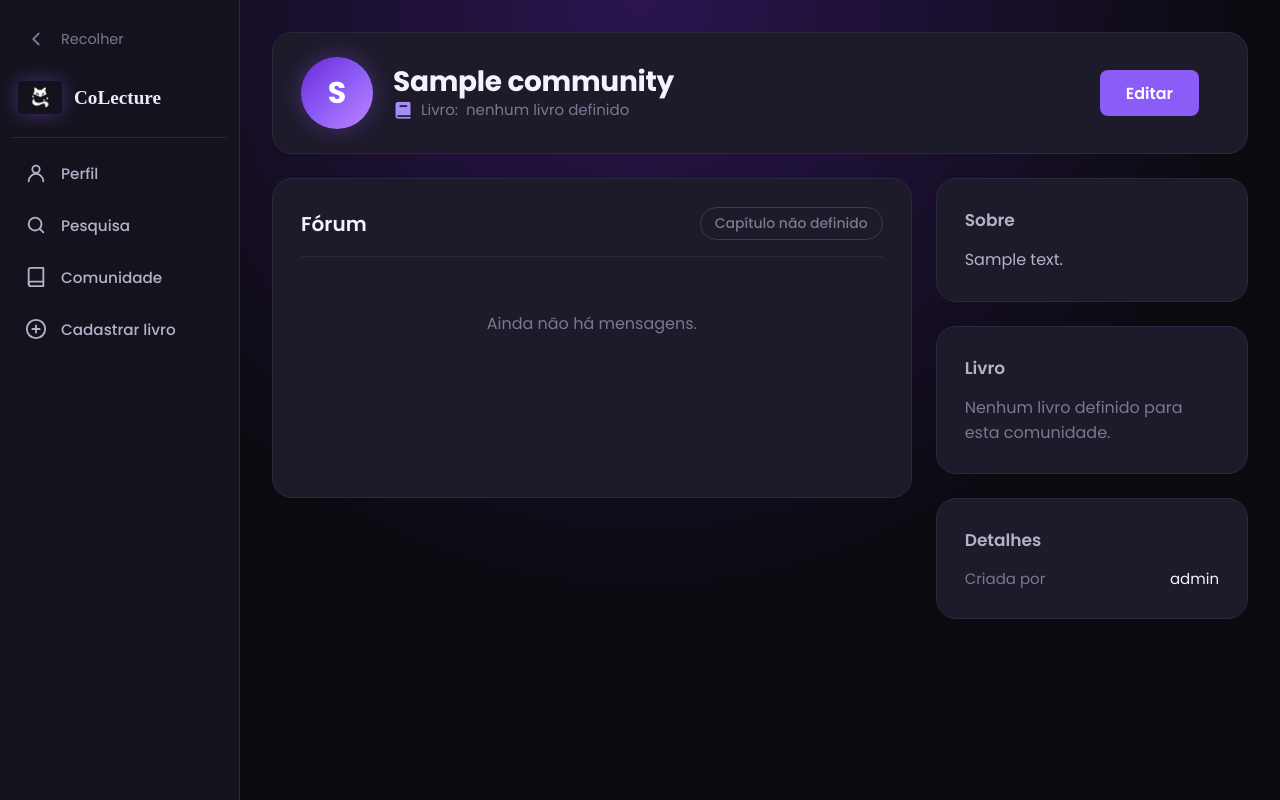
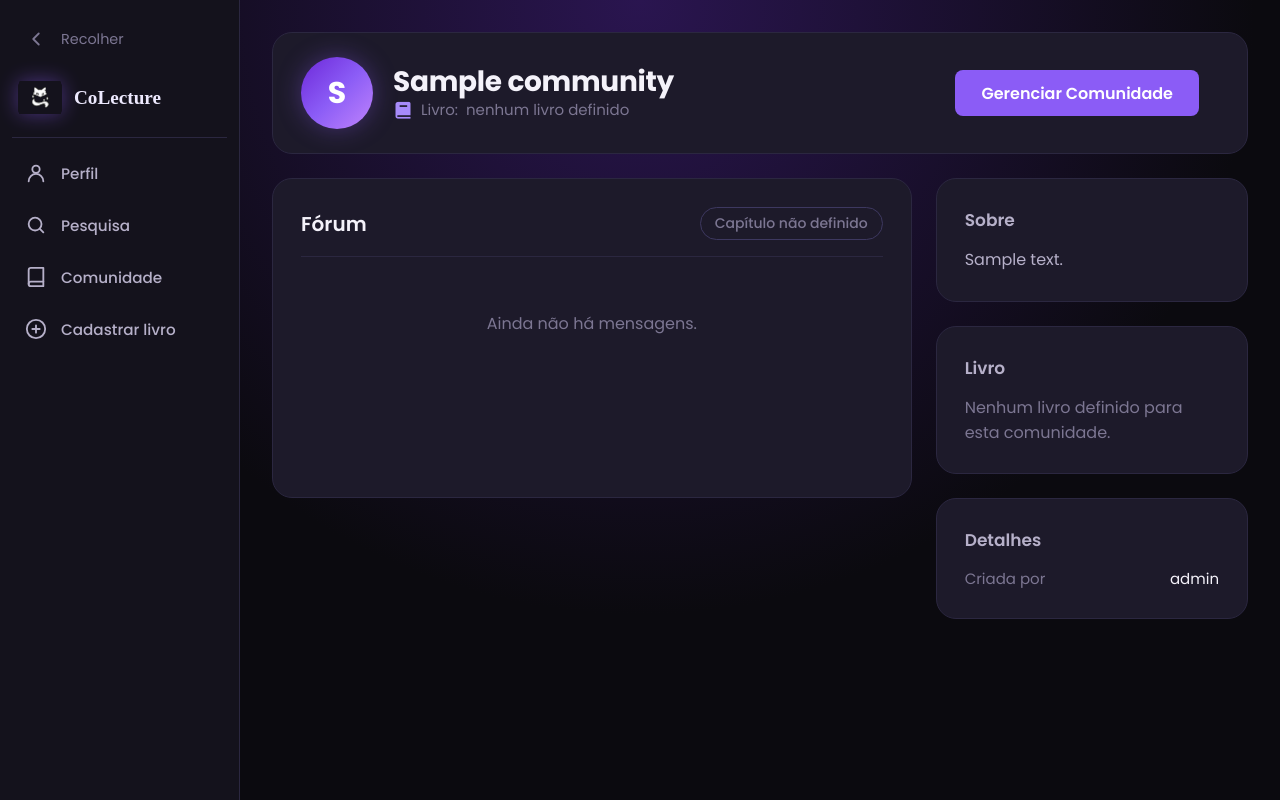
Before and after one commit to FGA0138-MDS-Ajax/2026.2-T02-Hamilton, a Django app: page /communities/1 in a window 1280 px wide. Run offline with Django 5.2, Linux system fonts and the light colour scheme; a user stored in the database is signed in; data comes from the database, SQL or seed files in the repository; tables that the repository leaves empty hold one stand-in row (values such as "Sample post").

Commit message:
feat: redirecionamento pagina de gerenciamento do moderador

```diff
--- a/colecture/communities/templates/communities/community_view.html
+++ b/colecture/communities/templates/communities/community_view.html
@@ -40,9 +40,9 @@
         </div>
 
         {% if not permissions or permissions.can_join %}
-          <form class="community-join" method="post" action="{% url 'communities:join_community' community.id %}">
+          <form class="community-join" method="post" action="{% url 'communities:community_moderator' %}">
             {% csrf_token %}
-            <button type="submit" class="btn">Editar</button>
+            <button type="submit" class="btn">Gerenciar Comunidade</button>
           </form>
         {% endif %}
 
```
